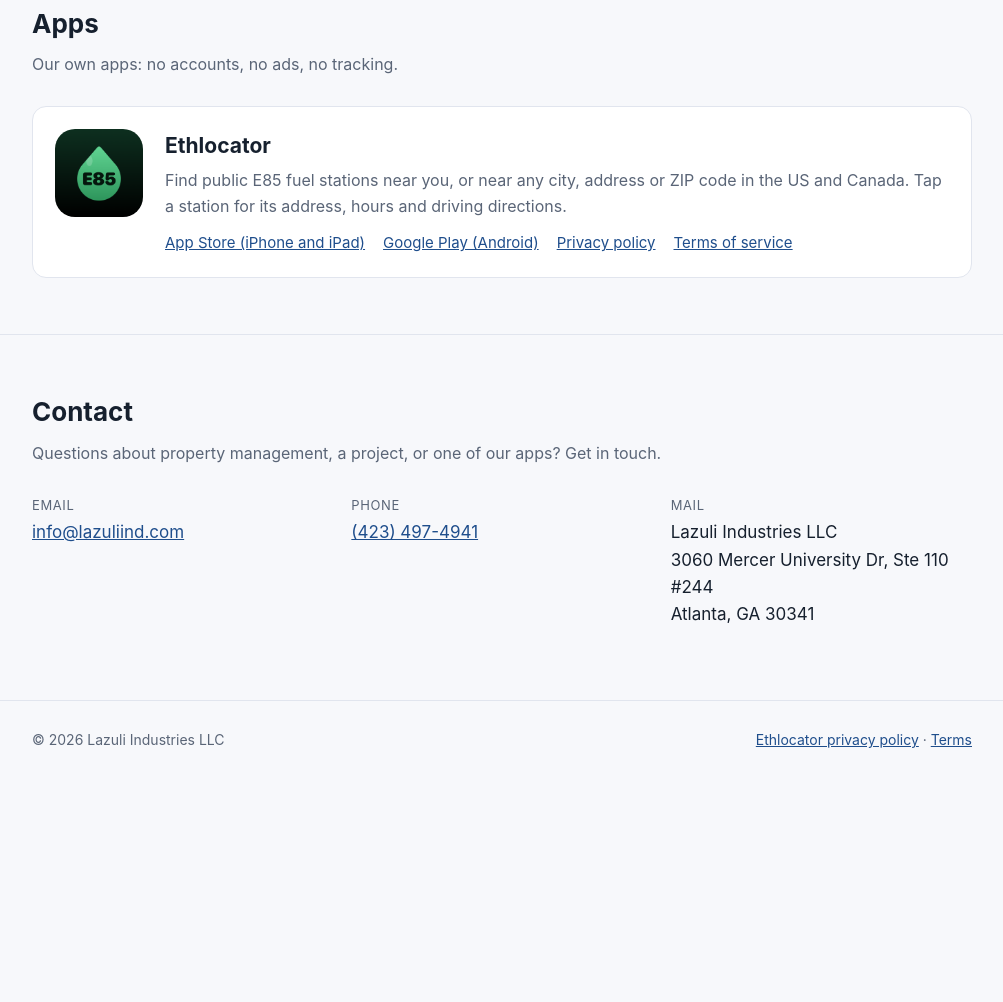
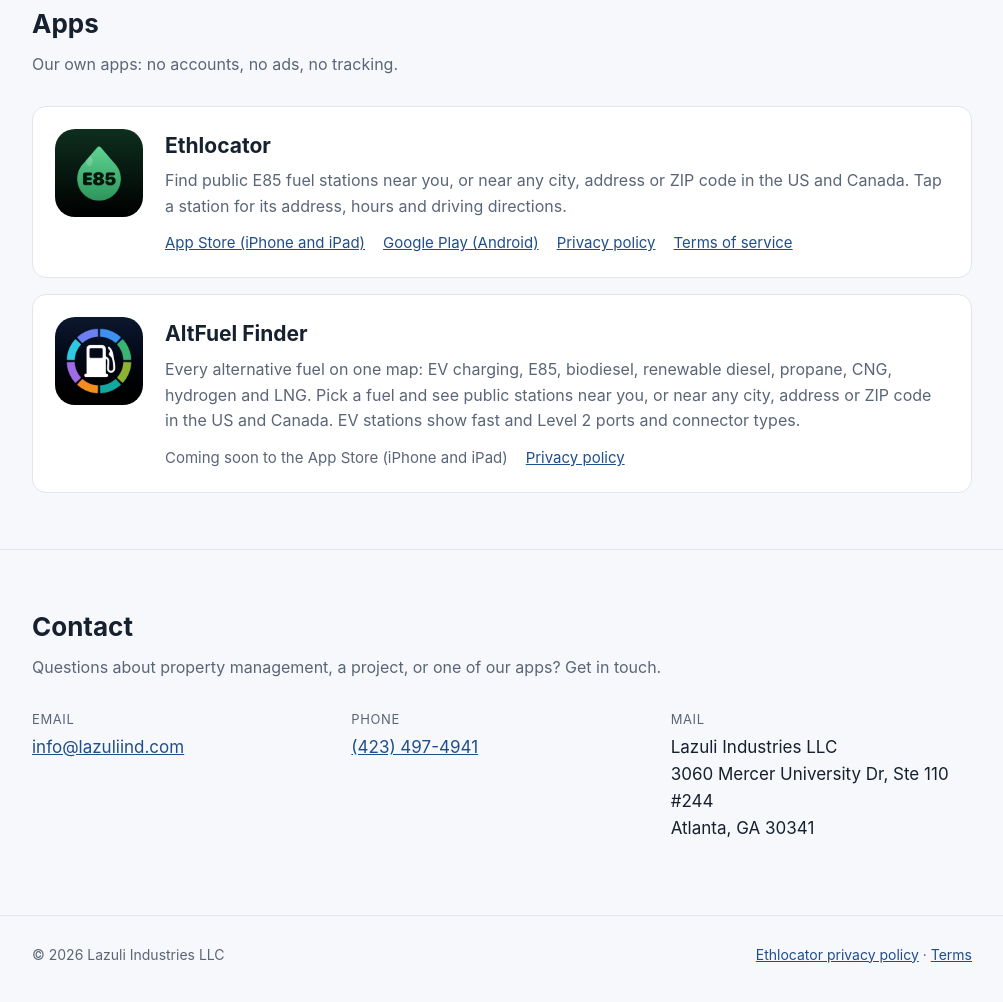
Before and after one commit to GopherEverett/lazuliind.com, a plain HTML site: page index.html in a window 1280 px wide. Shown: the part 922-1924 px from the top of the page, without its empty margins (138-1141 px from the left). Before the commit the page ends 1714 px from the top, so only its background shows below. Drawn offline with Linux system fonts and the light colour scheme.

Commit message:
Add AltFuel Finder to the Apps section
Card with the icon, a short description, a coming-soon note for the App Store
and the privacy policy link, at lazuliind.com/#altfuel.

Co-Authored-By: Claude Opus 5.5 <noreply@anthropic.com>

```diff
--- a/assets/site.css
+++ b/assets/site.css
@@ -89,6 +89,8 @@ h2 { margin: 0 0 8px; font-size: 26px; }
   display: flex; gap: 22px; align-items: flex-start;
   background: var(--surface); border: 1px solid var(--border); border-radius: var(--radius); padding: 22px;
 }
+.app + .app { margin-top: 16px; }
+.app .links span { color: var(--muted); }
 .app img { width: 88px; height: 88px; border-radius: 20px; flex: none; }
 .app h3 { margin: 0 0 6px; font-size: 21px; }
 .app p { margin: 0 0 12px; color: var(--muted); }
--- a/index.html
+++ b/index.html
@@ -4,7 +4,7 @@
   <meta charset="utf-8">
   <meta name="viewport" content="width=device-width, initial-scale=1">
   <title>Lazuli Industries LLC</title>
-  <meta name="description" content="Lazuli Industries LLC: property management, and web and app development. Makers of Ethlocator, the E85 station finder.">
+  <meta name="description" content="Lazuli Industries LLC: property management, and web and app development. Makers of Ethlocator and AltFuel Finder, alternative fuel station finders.">
   <link rel="icon" href="assets/favicon.svg" type="image/svg+xml">
   <link rel="stylesheet" href="assets/site.css">
   <script type="application/ld+json">
@@ -90,6 +90,17 @@
             </div>
           </div>
         </div>
+        <div class="app" id="altfuel">
+          <img src="assets/altfuel-icon.png" alt="AltFuel Finder app icon" width="88" height="88">
+          <div>
+            <h3>AltFuel Finder</h3>
+            <p>Every alternative fuel on one map: EV charging, E85, biodiesel, renewable diesel, propane, CNG, hydrogen and LNG. Pick a fuel and see public stations near you, or near any city, address or ZIP code in the US and Canada. EV stations show fast and Level 2 ports and connector types.</p>
+            <div class="links">
+              <span>Coming soon to the App Store (iPhone and iPad)</span>
+              <a href="altfuel/privacy/index.html">Privacy policy</a>
+            </div>
+          </div>
+        </div>
       </div>
     </section>
 
```
Also changed, not shown: assets/altfuel-icon.png (added), 1 other file.
